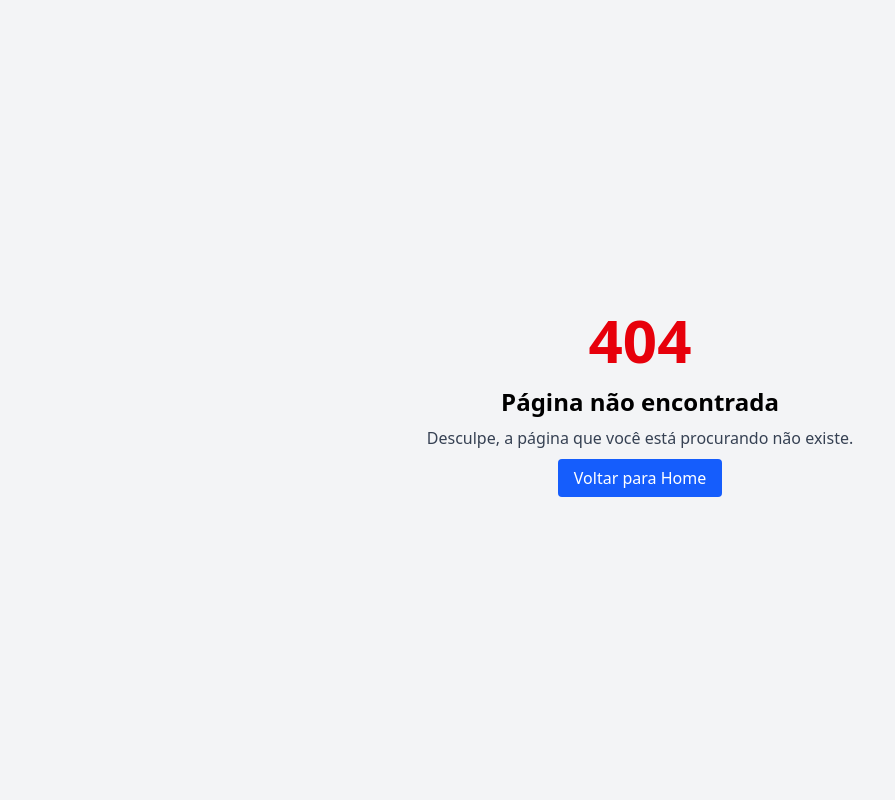
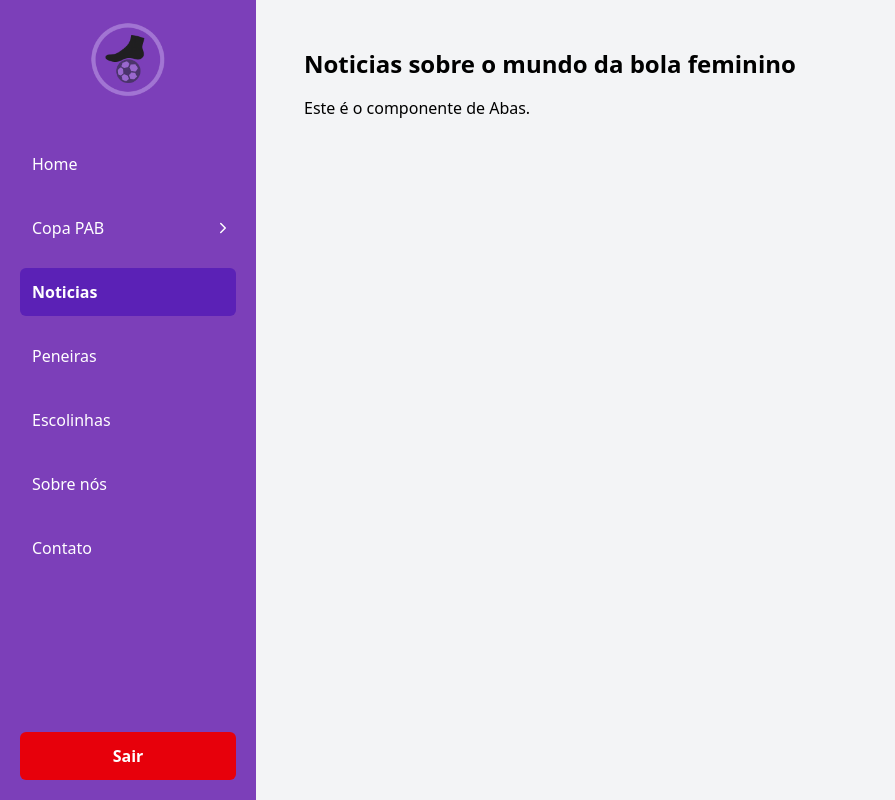
Before and after one commit to Challenge-Domina-No-Pe/Front-End, a React (Vite) app in the folder domina-no-pe/: page /noticias in a window 1280 px wide. Before the commit this address had no page. Shown: the whole page, without its empty margins (0-895 px from the left). Built offline with nearby package versions, Linux system fonts and the light colour scheme.

Commit message:
feat: noticias

```diff
--- a/domina-no-pe/src/components/Sidebar.jsx
+++ b/domina-no-pe/src/components/Sidebar.jsx
@@ -120,6 +120,14 @@ export default function Sidebar() {
           </div>
 
           <NavLink
+            to="/noticias"
+            style={({ isActive }) => (isActive ? activeLinkStyle : undefined)}
+            className="p-3 rounded-md hover:bg-purple-800 transition-colors"
+          >
+            Noticias
+          </NavLink>
+
+          <NavLink
             to="/peneiras"
             style={({ isActive }) => (isActive ? activeLinkStyle : undefined)}
             className="p-3 rounded-md hover:bg-purple-800 transition-colors"
--- /dev/null
+++ b/domina-no-pe/src/pages/Noticias.jsx
@@ -0,0 +1,10 @@
+import Tabs from "../components/Tabs";
+
+export default function Noticias() {
+  return (
+    <div className="p-6 flex-1 bg-gray-100">
+      <h1 className="text-2xl font-bold mb-4">Noticias sobre o mundo da bola feminino</h1>
+      <Tabs />
+    </div>
+  );
+}
--- a/domina-no-pe/src/routes/AppRoutes.jsx
+++ b/domina-no-pe/src/routes/AppRoutes.jsx
@@ -8,6 +8,7 @@ import CopaPabLayout from "../pages/layout/CopaPabLayout";
 import Home from "../pages/Home";
 import Login from "../pages/Login";
 import CriarConta from "../pages/CriarConta";
+import Noticias from "../pages/Noticias";
 import Peneiras from "../pages/Peneiras";
 import Escolinhas from "../pages/Escolinhas";
 import SobreNos from "../pages/SobreNos";
@@ -39,6 +40,10 @@ export const router = createBrowserRouter([
       {
         index: true,
         element: <Home />,
+      },
+       {
+        path: "noticias",
+        element: <Noticias />,
       },
       {
         path: "peneiras",
```
